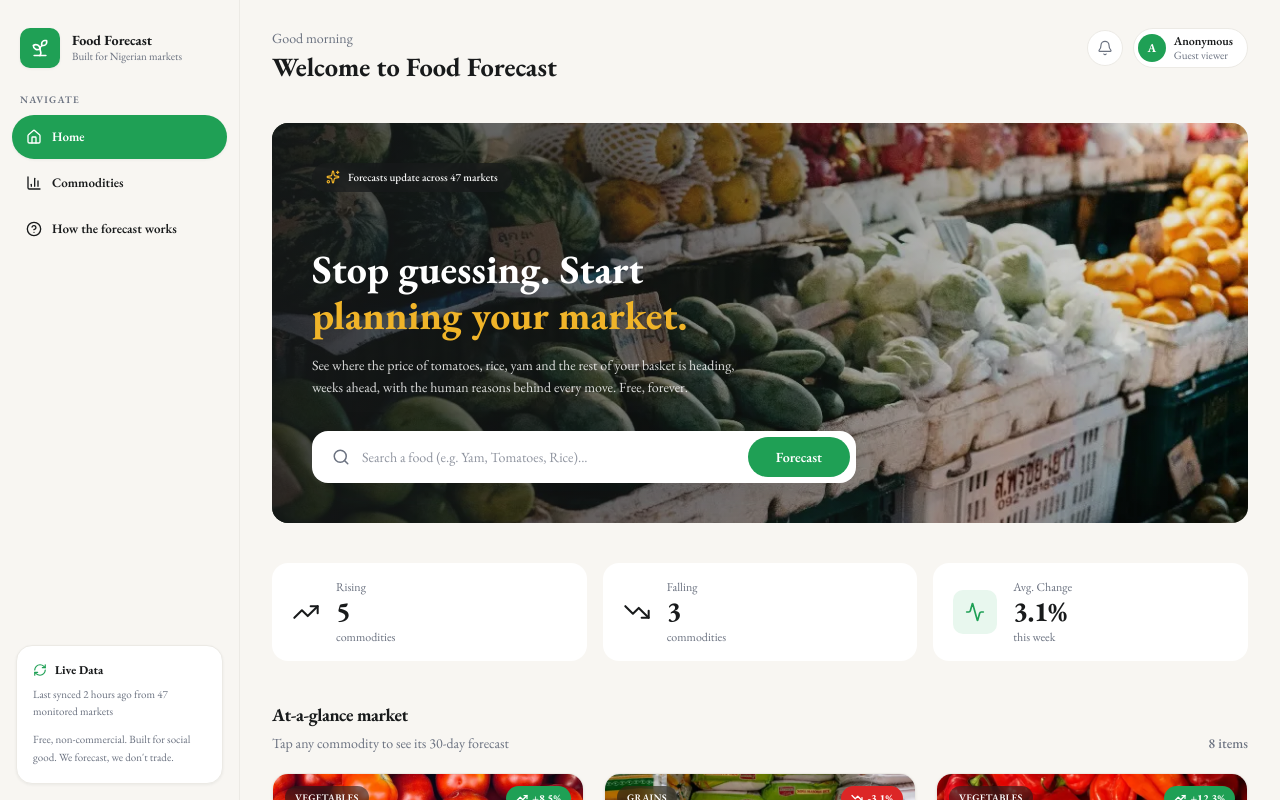
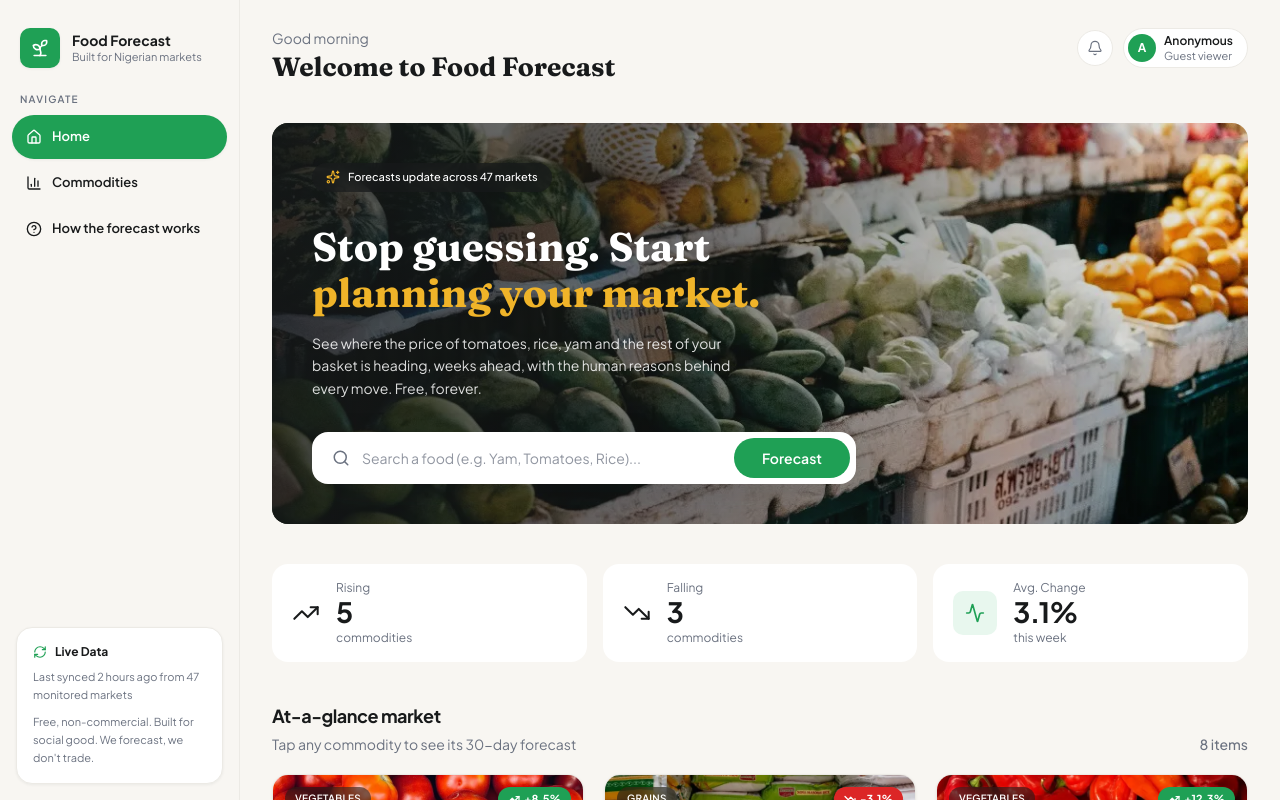
Before and after one commit to Demiladepy/food-forecast, a React (Vite) app: page / in a window 1280 px wide. Shown: the top 800 px of the page. Built offline with nearby package versions, Linux system fonts and the light colour scheme.

Commit message:
style: switch font system to Fraunces and Plus Jakarta Sans for improved legibility

```diff
--- a/package.json
+++ b/package.json
@@ -11,7 +11,6 @@
     "preview": "vite preview"
   },
   "dependencies": {
-    "@fontsource/eb-garamond": "^5.2.7",
     "clsx": "^2.1.1",
     "lucide-react": "^1.17.0",
     "react": "^19.2.6",
--- a/src/index.css
+++ b/src/index.css
@@ -1,8 +1,4 @@
-@import '@fontsource/eb-garamond/400.css';
-@import '@fontsource/eb-garamond/500.css';
-@import '@fontsource/eb-garamond/600.css';
-@import '@fontsource/eb-garamond/700.css';
-@import '@fontsource/eb-garamond/800.css';
+@import url('https://fonts.googleapis.com/css2?family=Fraunces:ital,opsz,wght@0,9..144,400;0,9..144,500;0,9..144,600;0,9..144,700;0,9..144,800;1,9..144,400&family=Plus+Jakarta+Sans:ital,wght@0,300;0,400;0,500;0,600;0,700;0,800;1,400&display=swap');
 @import 'tailwindcss';
 @import './styles/theme.css';
 @import './styles/tokens.css';
--- a/src/layouts/AppShell.tsx
+++ b/src/layouts/AppShell.tsx
@@ -91,6 +91,7 @@ export function AppShell() {
   const location = useLocation()
 
   useEffect(() => {
+    // eslint-disable-next-line react-hooks/set-state-in-effect
     setMobileNavOpen(false)
   }, [location.pathname])
 
--- a/src/styles/theme.css
+++ b/src/styles/theme.css
@@ -4,8 +4,8 @@
  */
 @theme {
   /* Typography */
-  --font-sans: 'EB Garamond', Garamond, 'Times New Roman', serif;
-  --font-display: 'EB Garamond', Garamond, 'Times New Roman', serif;
+  --font-sans: 'Plus Jakarta Sans', -apple-system, BlinkMacSystemFont, 'Segoe UI', Roboto, sans-serif;
+  --font-display: 'Fraunces', serif;
 
   /* Brand */
   --color-brand-green: #1fa055;
--- a/src/styles/tokens.css
+++ b/src/styles/tokens.css
@@ -23,5 +23,5 @@
   --radius-pill: 9999px;
   --radius-badge: 0.5rem;
 
-  --font-sans: 'EB Garamond', Garamond, 'Times New Roman', serif;
+  --font-sans: 'Plus Jakarta Sans', -apple-system, BlinkMacSystemFont, 'Segoe UI', Roboto, sans-serif;
 }
```
Also changed, not shown: 1 other file (tests, documents, lock files or other folders).
